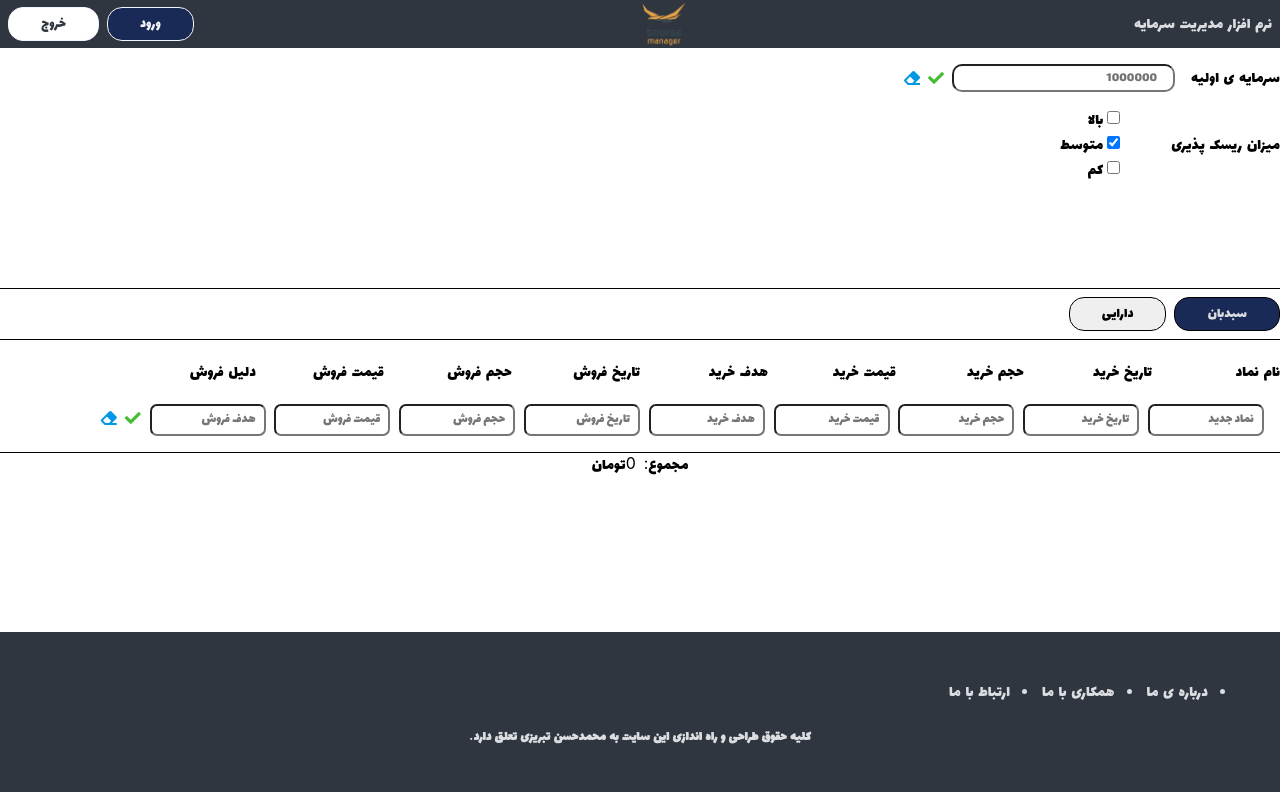
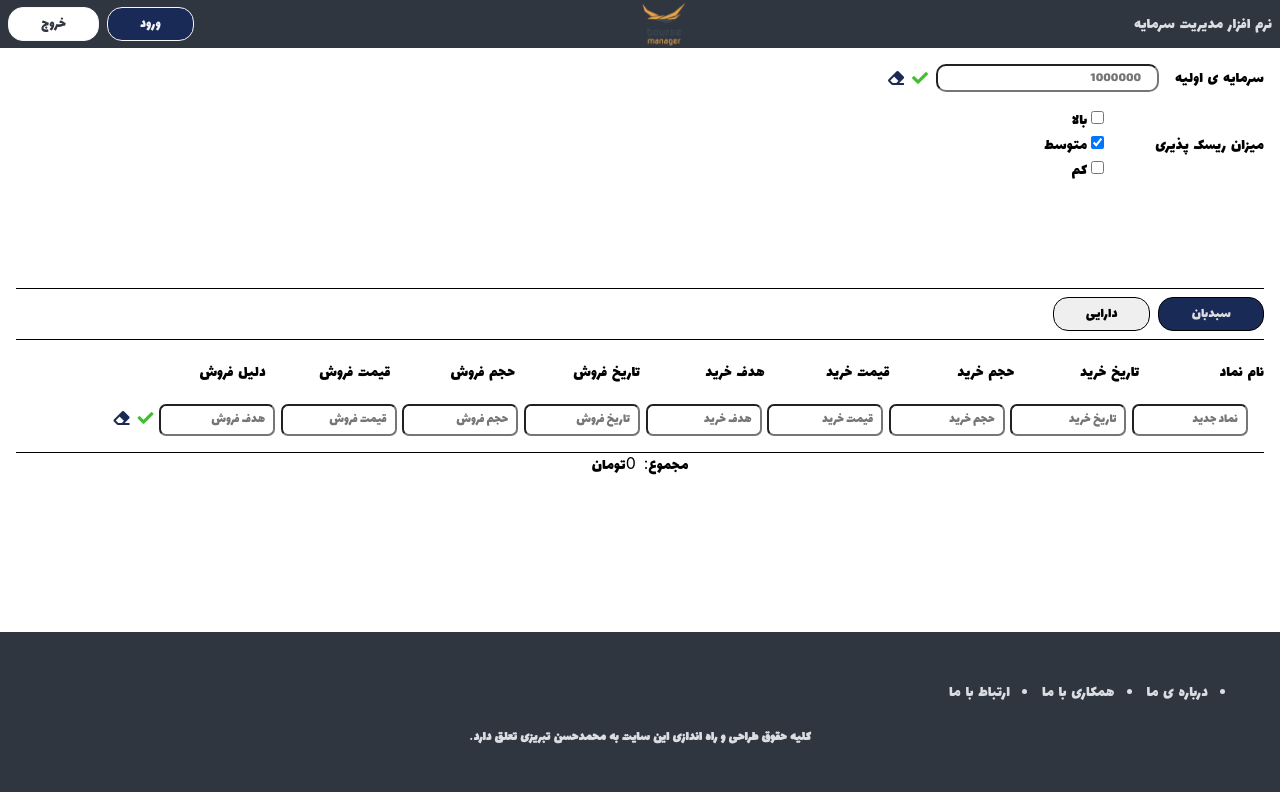
Before and after one commit to mohamadhasan1992/boorse-manager-react, a React app: page / in a window 1280 px wide. Built offline with nearby package versions, Linux system fonts and the light colour scheme.

Commit message:
14/11/99

```diff
--- a/package.json
+++ b/package.json
@@ -51,6 +51,7 @@
     "postcss-preset-env": "6.7.0",
     "postcss-safe-parser": "5.0.2",
     "prompts": "2.4.0",
+    "prop-types": "^15.7.2",
     "react": "^17.0.1",
     "react-app-polyfill": "^2.0.0",
     "react-datepicker2": "^3.3.13",
--- a/src/components/DailyProperty/DailyProperty.module.css
+++ b/src/components/DailyProperty/DailyProperty.module.css
@@ -61,7 +61,7 @@
     cursor: pointer;
 }
 .grey{
-    color: #0097e6;
+    color: #192a56;
     cursor: pointer;
 }
 
@@ -73,8 +73,8 @@
 }
 .dropStyle{
     font-family: lalezar;
-    border-radius: 15px;
-    border: 1px solid #000;
+    border-radius: 10px;
+    border: 1.5px solid #000;
     padding: .1rem 1rem;
     margin-left: .5rem;
 }
--- a/src/components/Layout/Layout.js
+++ b/src/components/Layout/Layout.js
@@ -3,7 +3,7 @@ import Navbar from '../Navbar/Navbar';
 import Footer from '../Footer/Footer';
 import classes from './Layout.module.css';
 
-
+//a component that i use inside App.js
 //layout has 2 section
 //1- components
 //2-components that we want to wrap with this layout
--- a/src/components/Layout/Layout.module.css
+++ b/src/components/Layout/Layout.module.css
@@ -4,4 +4,5 @@
 }
 .mainContent{
     min-height: 73vh;
+    padding: 0 1rem;
 }
--- a/src/components/Property/PropertyInput/PropertyInput.js
+++ b/src/components/Property/PropertyInput/PropertyInput.js
@@ -1,8 +1,18 @@
 import React from 'react';
+import {DatePicker} from 'react-persian-datepicker';
 import classes from "../propertyDetail.module.css";
 
 
 const PropertyInput = (props) => {
+  const styles = {
+    calendarContainer: "calendarContainer",
+    dayPickerContainer: "dayPickerContainer",
+    monthsList: "monthsList",
+    daysOfWeek: "daysOfWeek",
+    dayWrapper: "dayWrapper",
+    selected: "selected",
+    heading: "heading",
+  };
     const {
       name,
       buyDate,
--- a/src/components/Property/WholeProperty/wholeProperty.module.css
+++ b/src/components/Property/WholeProperty/wholeProperty.module.css
@@ -62,6 +62,6 @@
     cursor: pointer;
 }
 .grey{
-    color: #0097e6;
+    color: #192a56;
     cursor: pointer;
 }
--- a/src/components/Property/propertyDetail.module.css
+++ b/src/components/Property/propertyDetail.module.css
@@ -69,7 +69,7 @@
     color: #e84118;
 }
 .grey{
-    color: #0097e6;
+    color: #192a56;
 }
 .p5{
     padding: 0 .5rem;
--- a/src/containers/Property.js
+++ b/src/containers/Property.js
@@ -71,6 +71,9 @@ class Property extends Component {
     },
     dayProperties: [],
   };
+  calcBuyValue = (obj) => {
+    return obj.buyValue * obj.buyPrice
+  }
   ///wholeProperty section ///////////////////////////////////////////
   grabInitProperty = (e) => {
     const enteredValue = e.target.value.toString();
@@ -135,8 +138,8 @@ class Property extends Component {
       newProperty.buyPrice &&
       newProperty.buyPurpose
     ) {
-      const propertyVal = newProperty.buyValue * newProperty.buyPrice;
-      const propertiesSum = this.state.propertiesSum + propertyVal;
+
+      const propertiesSum = this.state.propertiesSum + this.calcBuyValue(newProperty);
       const updatedProperties = [...this.state.properties, newProperty];
       this.setState({
         propertiesSum,
@@ -183,10 +186,13 @@ class Property extends Component {
     });
   };
   deleteHandler = (id) => {
+    const selectedProperty = this.state.properties.find(item => item.id=== id);
     const filteredProperties = this.state.properties.filter(
       (property) => property.id !== id
     );
-    this.setState({ properties: filteredProperties });
+    const value = this.calcBuyValue(selectedProperty);
+    const updatedPropertiesSum = this.state.propertiesSum - value;
+    this.setState({ properties: filteredProperties ,propertiesSum:updatedPropertiesSum});
   };
   //edit an bought property
   editHandler = (id) => {
@@ -197,9 +203,13 @@ class Property extends Component {
       (property) => property.id === id
     );
     editedProperty.edit = true;
+    const updatedPropertyValue =
+      this.state.propertiesSum - this.calcBuyValue(editedProperty);
     this.setState({
       properties: [...filteredProperties],
       property: editedProperty,
+      propertiesSum:updatedPropertyValue
+
     });
   };
   layoutSelector = (e) => {
```
Also changed, not shown: 1 other file (tests, documents, lock files or other folders).
